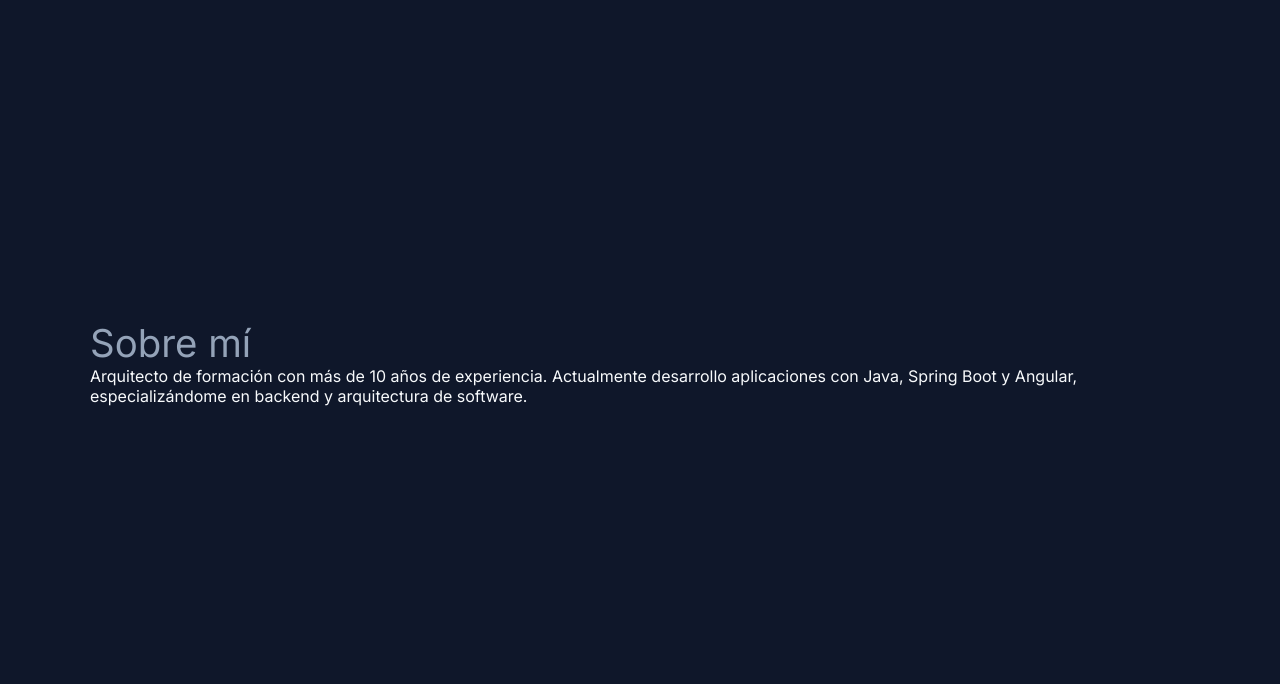
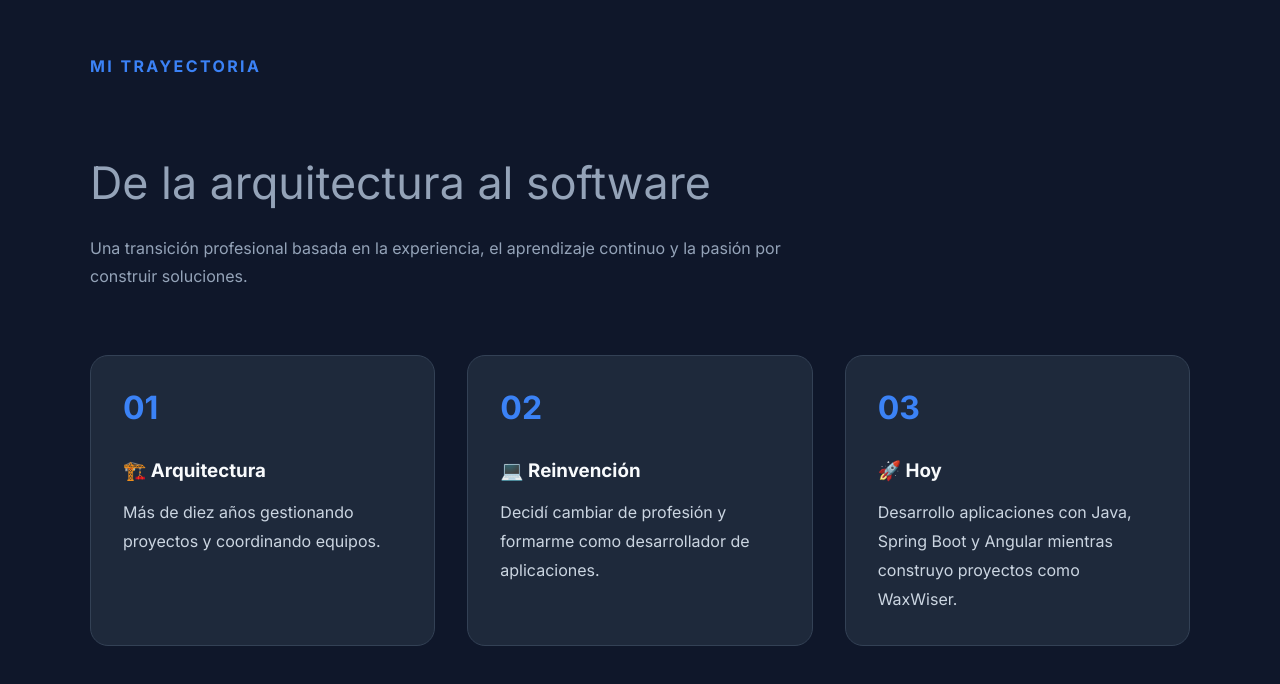
Before and after one commit to elcasier87/portfolio, an Angular app: page / in a window 1280 px wide. Shown: the part 1729-2413 px from the top of the page. Built offline with nearby package versions, Linux system fonts and the light colour scheme.

Commit message:
feat(about): add career journey section

```diff
--- a/src/app/pages/home/home.html
+++ b/src/app/pages/home/home.html
@@ -111,11 +111,57 @@
 
   <section id="about">
 
-    <h2>Sobre mí</h2>
+    <p class="section-title">
+      MI TRAYECTORIA
+    </p>
 
-    <p>
-      Arquitecto de formación con más de 10 años de experiencia. Actualmente desarrollo aplicaciones con Java, Spring Boot y Angular, especializándome en backend y arquitectura de software.
+    <h2 class="about-title">
+      De la arquitectura al software
+    </h2>
+
+    <p class="about-subtitle">
+      Una transición profesional basada en la experiencia, el aprendizaje continuo y la pasión por construir soluciones.
     </p>
+
+    <div class="journey">
+
+      <article class="journey-card">
+
+        <span class="journey-number">01</span>
+
+        <h3>🏗️ Arquitectura</h3>
+
+        <p>
+          Más de diez años gestionando proyectos y coordinando equipos.
+        </p>
+
+      </article>
+
+      <article class="journey-card">
+
+        <span class="journey-number">02</span>
+
+        <h3>💻 Reinvención</h3>
+
+        <p>
+          Decidí cambiar de profesión y formarme como desarrollador de aplicaciones.
+        </p>
+
+      </article>
+
+      <article class="journey-card">
+
+        <span class="journey-number">03</span>
+
+        <h3>🚀 Hoy</h3>
+
+        <p>
+          Desarrollo aplicaciones con Java, Spring Boot y Angular mientras construyo proyectos como WaxWiser.
+        </p>
+
+      </article>
+
+    </div>
 
   </section>
 
--- a/src/app/pages/home/home.scss
+++ b/src/app/pages/home/home.scss
@@ -278,3 +278,81 @@ a:hover{
     padding:.6rem 1rem;
 
 }
+
+.about-title{
+
+    font-size:2.8rem;
+
+    margin-top:1rem;
+
+}
+
+.about-subtitle{
+
+    max-width:700px;
+
+    margin-top:1.5rem;
+
+    color:#94a3b8;
+
+    line-height:1.8;
+
+}
+
+.journey{
+
+    display:grid;
+
+    grid-template-columns:repeat(3,1fr);
+
+    gap:2rem;
+
+    margin-top:4rem;
+
+}
+
+.journey-card{
+
+    background:#1e293b;
+
+    border:1px solid #334155;
+
+    border-radius:18px;
+
+    padding:2rem;
+
+    transition:.3s;
+
+}
+
+.journey-card:hover{
+
+    transform:translateY(-8px);
+
+    border-color:#3b82f6;
+
+}
+
+.journey-number{
+
+    color:#3b82f6;
+
+    font-size:2rem;
+
+    font-weight:700;
+
+}
+
+.journey-card h3{
+
+    margin:2rem 0 1rem;
+
+}
+
+.journey-card p{
+
+    color:#cbd5e1;
+
+    line-height:1.8;
+
+}
```
